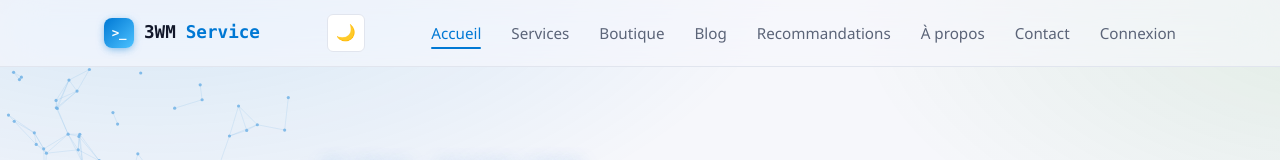
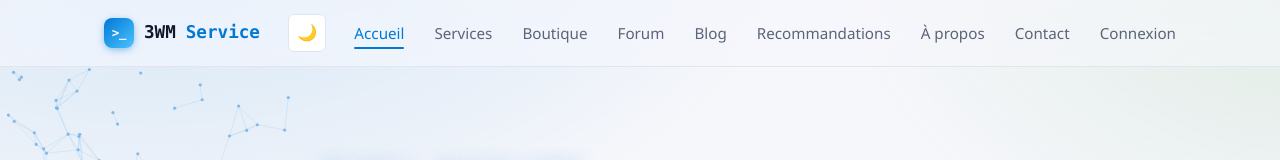
Before and after one commit to lhommedumilieu/3wm-service-site, a React (Vite) app: page / in a window 1280 px wide. Shown: the top 160 px of the page. Built offline with nearby package versions, Linux system fonts and the light colour scheme; no server answers.

Commit message:
Update Header.jsx

```diff
--- a/src/components/Header.jsx
+++ b/src/components/Header.jsx
@@ -11,6 +11,7 @@ const links = [
   { to: '/', label: 'Accueil', end: true },
   { to: '/services', label: 'Services' },
   { to: '/boutique', label: 'Boutique' },
+  { to: '/forum', label: 'Forum' },
   { to: '/blog', label: 'Blog' },
   { to: '/recommandations', label: 'Recommandations' },
   { to: '/a-propos', label: 'À propos' },
```
